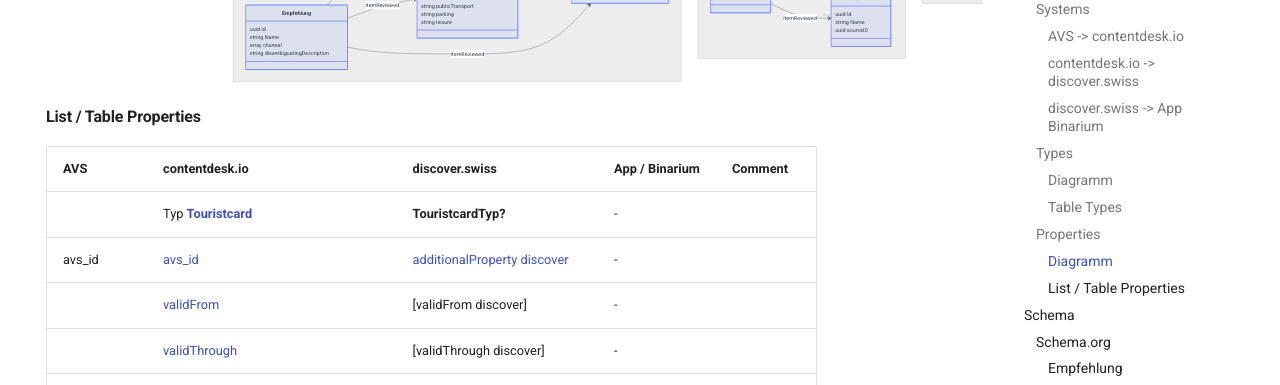
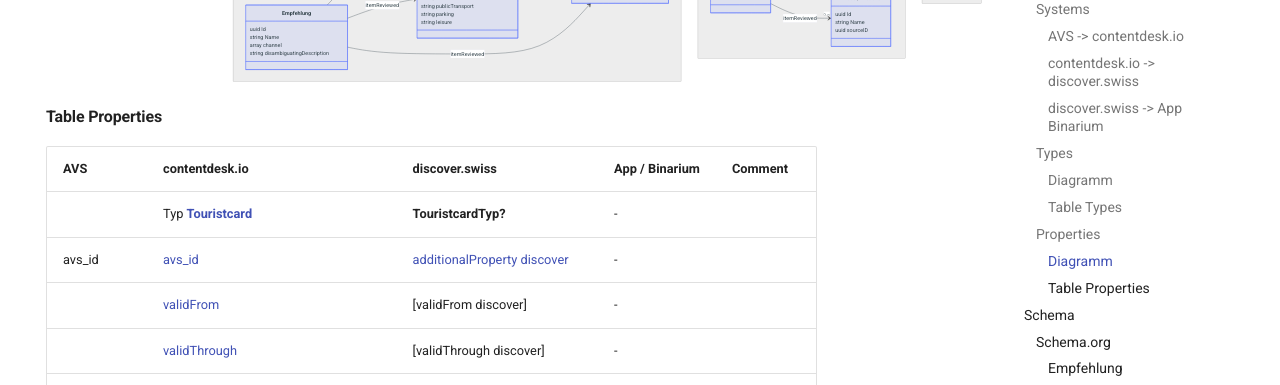
Before and after one commit to tsolenthaler/docs.contentdesk.io, an MkDocs documentation site: the page built from docs/projects/glarnerlandApp.md, in a window 1280 px wide and 900 px high, scrolled down 1707 px. Shown: the part 153-538 px from the top of the window. Built offline with MkDocs 1.6.1 and Material for MkDocs 9.7.7, drawn with Linux system fonts in a browser that asks for light colours.

````diff
--- a/docs/projects/glarnerlandApp.md
+++ b/docs/projects/glarnerlandApp.md
@@ -197,7 +197,7 @@
     }
 ```
 
-#### List / Table Properties
+#### Table Properties
 
 | AVS         | contentdesk.io                          | discover.swiss                | App / Binarium            | Comment |
 | ----------- | -------------                           | -------------                 | -------------             |   |
````
Also changed, not shown: docs/schema/Touristcard.md (+3 -1 lines).
